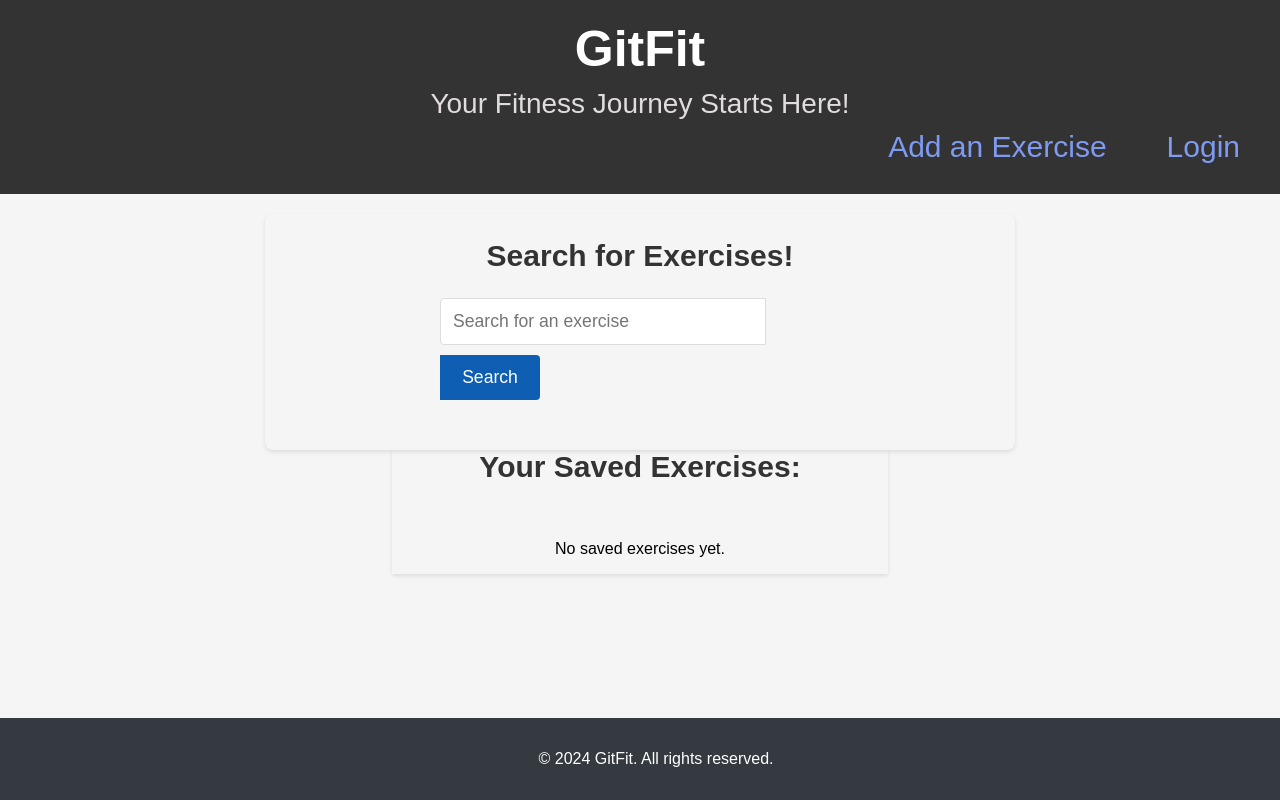
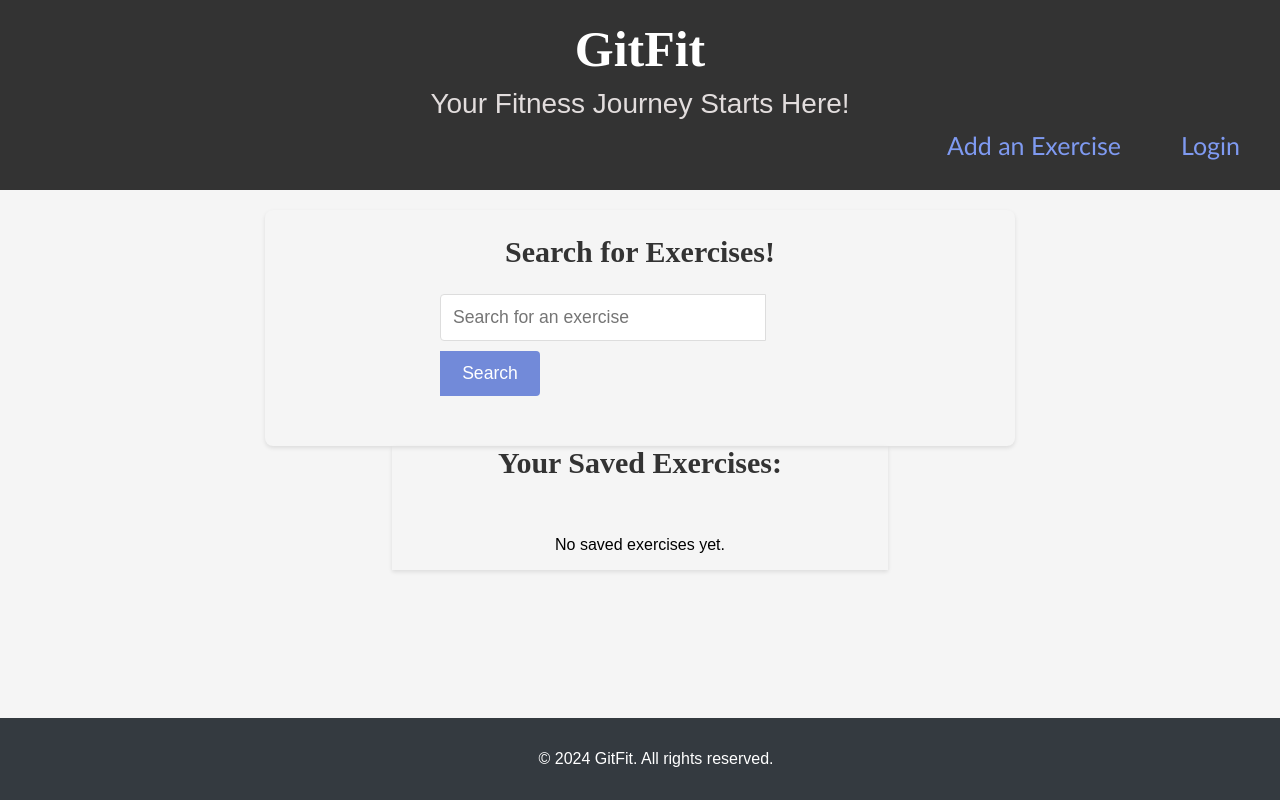
Before and after one commit to cococnde/git-fit, a React (Vite) app in the folder client/: page /search in a window 1280 px wide. Shown: the top 800 px of the page. Built offline with nearby package versions, Linux system fonts and the light colour scheme.

Commit message:
updated styling to exerciseCards, clientHeader, searchexercise

```diff
--- a/client/src/styles/ExerciseCard.css
+++ b/client/src/styles/ExerciseCard.css
@@ -19,7 +19,7 @@
 
 /* Styling for the card header */
 .card-header {
-  background-color: #e0e0e0;
+  background-color: #7f9af1;
   padding: 10px;
   border-radius: 8px 8px 0 0;
   display: flex;
@@ -31,15 +31,15 @@
 /* Styling for the exercise name */
 .exercise-name {
   font-size: 24px;
-  color: #333;
+  color: #333333;
   padding-top: 10px;
-}
+font-family: 'Courier New', Courier, monospace;}
 
 /* Styling for the exercise details */
 .exercise-card p {
   margin: 8px 0;
   font-size: 16px;
-  color: #666;
+  color: #585757;
 }
 
 /* Styling for the save button */
@@ -50,7 +50,7 @@
   padding: 8px 16px;
   font-size: 16px;
   cursor: pointer;
-  background-color: #007bff;
+  background-color: #333;
   color: #ffffff;
   border: none;
   border-radius: 4px;
@@ -59,7 +59,7 @@
 
 /* Add hover effect for the save button */
 .save-button:hover {
-  background-color: #0056b3;
+  background-color: #615f5f;
 }
 
 /* Disabled button styling */
--- a/client/src/styles/clientHeader.css
+++ b/client/src/styles/clientHeader.css
@@ -27,9 +27,11 @@
   .navbar-links li a {
     color: #7f9af1;
     text-decoration: none;
-    font-size: 30px;
+    font-size: 25px;
     transition: color 0.3s ease;
     padding: 0 20px;
+    font-family:'Gill Sans', 'Gill Sans MT', Calibri, 'Trebuchet MS', sans-serif
+
   }
 
   /* Hover effect for the links */
@@ -50,6 +52,7 @@
     margin: 0;
     font-size: 50px;
     color: white;
+    font-family: 'Times New Roman', Times, serif;
   }
 
   /* Styling for the header subtitle */
--- a/client/src/styles/searchexercise.css
+++ b/client/src/styles/searchexercise.css
@@ -43,6 +43,7 @@
   max-width: 400px;
   margin: 0 auto;
   color: #333;
+  font-family: 'Times New Roman', Times, serif;
 }
 
 /* Styling for the search form */
@@ -66,7 +67,7 @@
 .search-form-container button {
   width: 100px;
   padding: 12px;
-  background-color: #0e5eb4;
+  background-color: #728ad9;
   color: white;
   border: none;
   border-radius: 0 4px 4px 0;
@@ -76,7 +77,7 @@
 }
 
 .search-form-container button:hover {
-  background-color: #1d7fe9;
+  background-color: #5365a0;
 }
 
 /* Styling for the search results and saved exercises */
```
